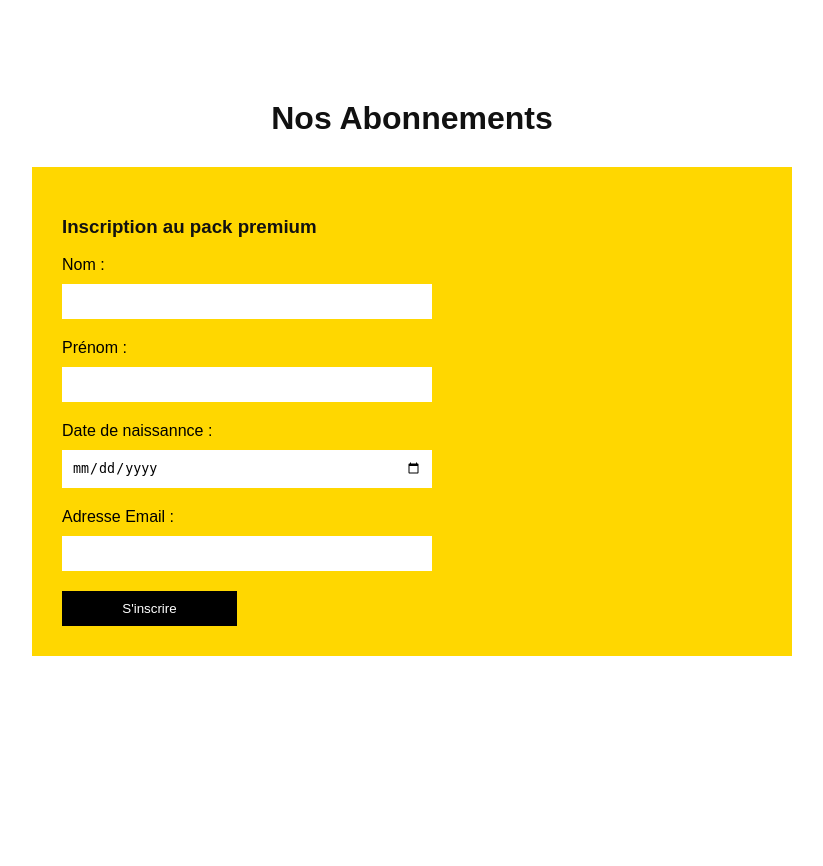
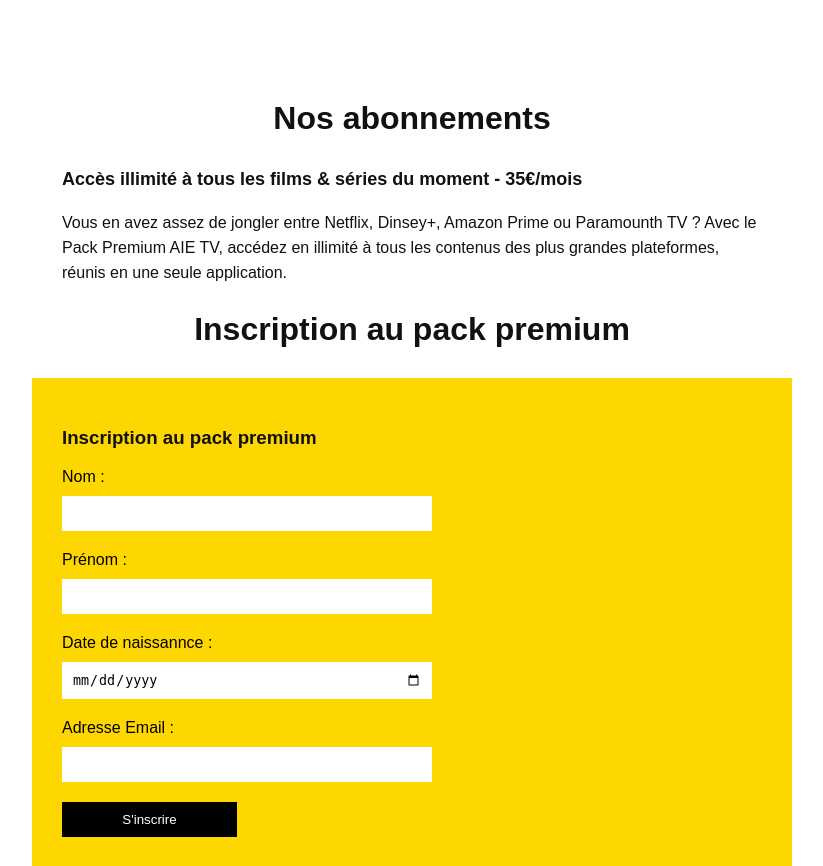
Before and after one commit to Aienova/ABC-projet, a PHP site: page /abc-project/services.php in a window 1280 px wide. Shown: the part 133-999 px from the top of the page, without its empty margins (228-1051 px from the left). Run offline with PHP 8.4, Linux system fonts and the light colour scheme; data that the repository does not hold is empty; some libraries are stand-ins or nearby versions.

Commit message:
Iliyana v2

```diff
--- a/header.php
+++ b/header.php
@@ -19,6 +19,7 @@
     <link rel="stylesheet" href="<?php echo $root; ?>/styles/fav.css">
     <link rel="stylesheet" href="<?php echo $root; ?>/styles/banner.css">
         <link rel="stylesheet" href="<?php echo $root; ?>/styles/form.css">
+       <link rel="stylesheet" href="<?php echo $root; ?>/styles/animation.css">
     <link rel="stylesheet" href="https://cdnjs.cloudflare.com/ajax/libs/font-awesome/6.0.0/css/all.min.css">
     <title><?php echo $pageTitle; ?></title>
 </head>
--- a/services.php
+++ b/services.php
@@ -5,7 +5,19 @@
 
     <main>
         <section id="services">
-            <h2>Nos Abonnements</h2>
+                <h2>Nos abonnements</h2>
+
+                <div id="description">
+
+
+
+                <p style="max-width: 700px; line-height: 25px; font-weight: bold; font-size: 18px">Accès illimité à tous les films & séries du moment - 35&#x20AC/mois</p>
+
+
+                <p>Vous en avez assez de jongler entre Netflix, Dinsey+, Amazon Prime ou Paramounth TV ? Avec le Pack Premium AIE TV, accédez en illimité à tous les contenus des plus grandes plateformes, réunis en une seule application.</p>
+                </div>
+
+            <h2>Inscription au pack premium</h2>
 
             <div id="form-services" class="form-container">
                 <form method="POST" action="">
--- /dev/null
+++ b/styles/animation.css
@@ -0,0 +1,17 @@
+    @keyframes slideInLeft{
+        from{
+            transform : translateX(-300px);
+        }
+        to{
+            transform: translateX(0);
+        }
+    }
+
+#description {
+     max-width: 700px;
+     margin-left: auto;
+     margin-right: auto;
+    text-align: left;
+    line-height: 25px;
+    animation: slideInLeft 1s ease-in both;
+}
```
Also changed, not shown: contact.php (+11 -0 lines).
